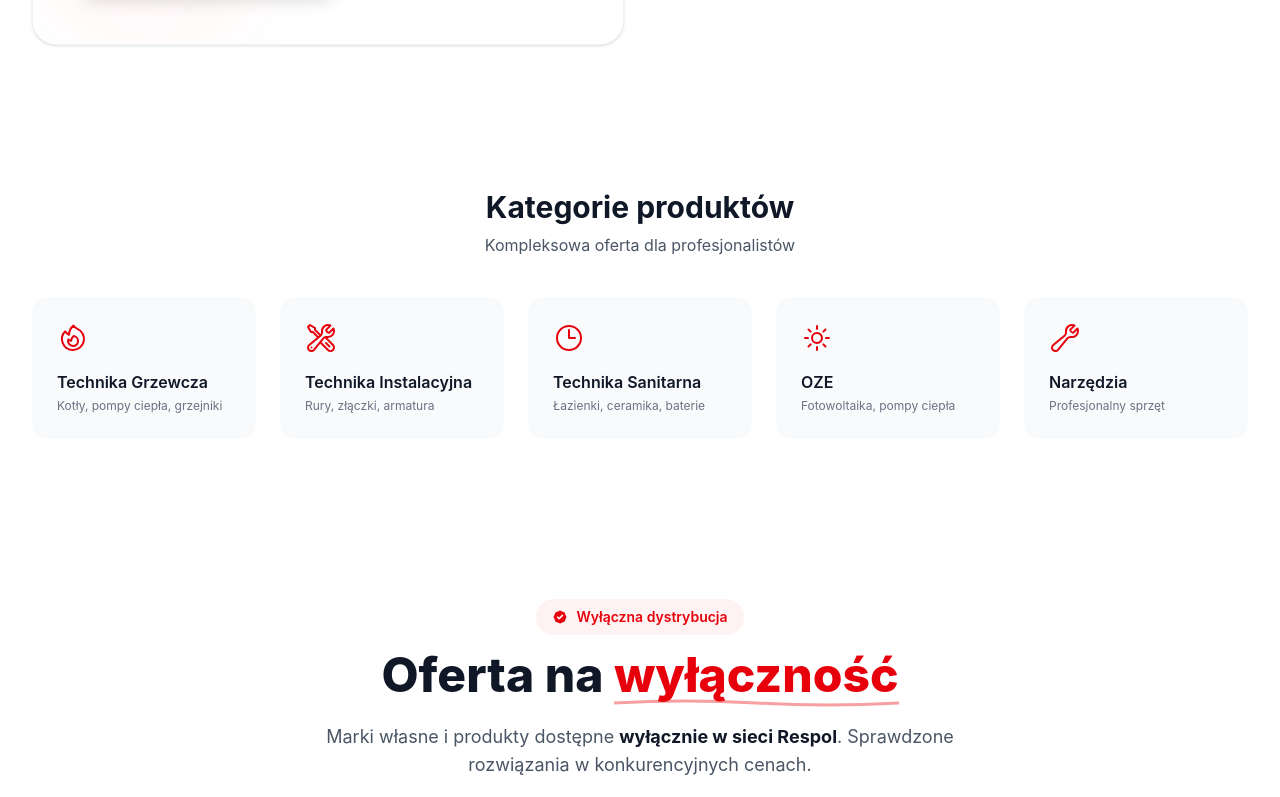
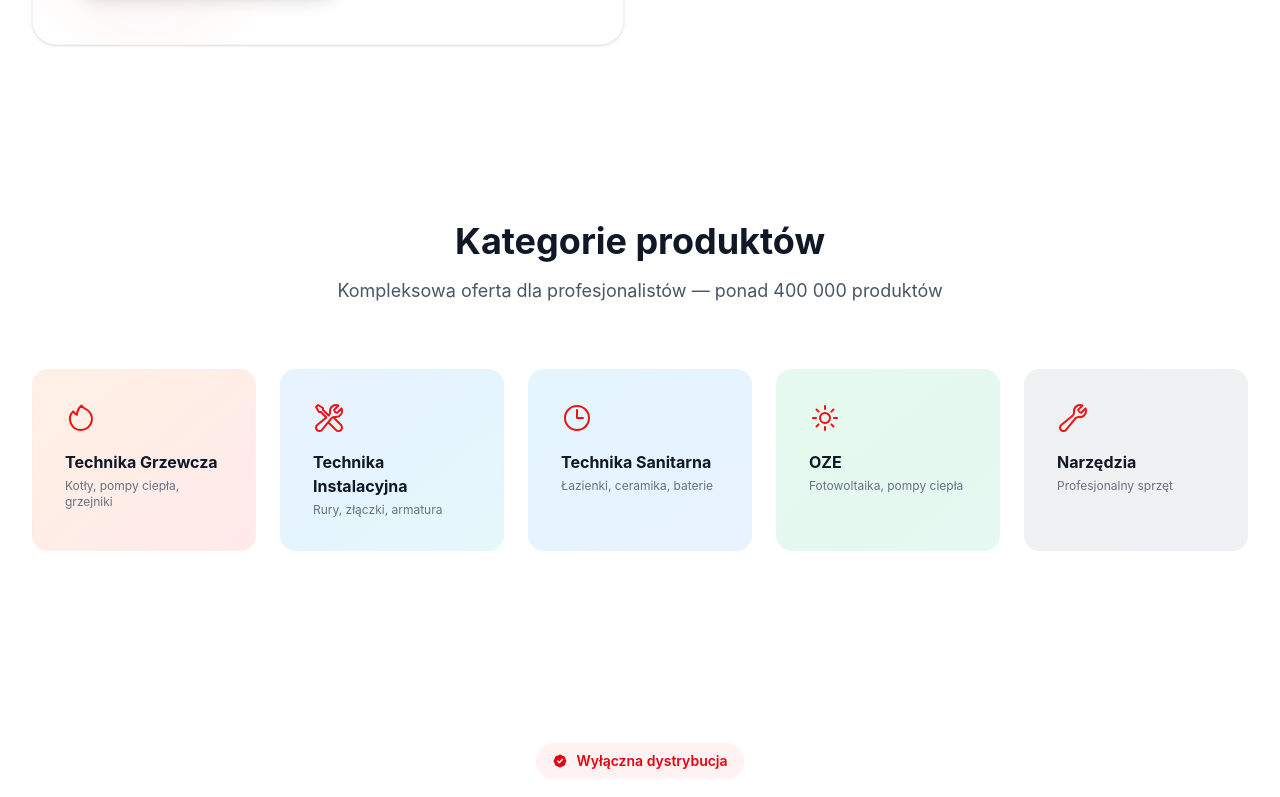
Before and after one commit to wwwCodeFixIT/Respol, a React (Vite) app: page / in a window 1280 px wide. Shown: the part 580-1377 px from the top of the page. Built offline with nearby package versions, Linux system fonts and the light colour scheme.

Commit message:
Update Categories.tsx

```diff
--- a/src/components/Categories.tsx
+++ b/src/components/Categories.tsx
@@ -1,105 +1,29 @@
-const categories = [
-  {
-    name: 'Technika Grzewcza',
-    description: 'Kotły, pompy ciepła, grzejniki',
-    icon: (
-      <svg className="w-8 h-8" fill="none" stroke="currentColor" viewBox="0 0 24 24" strokeWidth={1.5}>
-        <path strokeLinecap="round" strokeLinejoin="round" d="M15.362 5.214A8.252 8.252 0 0112 21 8.25 8.25 0 016.038 7.048 8.287 8.287 0 009 9.6a8.983 8.983 0 013.361-6.867 8.21 8.21 0 003 2.48z" />
-        <path strokeLinecap="round" strokeLinejoin="round" d="M12 18a3.75 3.75 0 00.495-7.467 5.99 5.99 0 00-1.925 3.546 5.974 5.974 0 01-2.133-1A3.75 3.75 0 0012 18z" />
-      </svg>
-    ),
-    href: 'https://respol.pl/index.php/technika-grzewcza/',
-    color: 'from-orange-500 to-red-500',
-  },
-  {
-    name: 'Technika Instalacyjna',
-    description: 'Rury, złączki, armatura',
-    icon: (
-      <svg className="w-8 h-8" fill="none" stroke="currentColor" viewBox="0 0 24 24" strokeWidth={1.5}>
-        <path strokeLinecap="round" strokeLinejoin="round" d="M11.42 15.17L17.25 21A2.652 2.652 0 0021 17.25l-5.877-5.877M11.42 15.17l2.496-3.03c.317-.384.74-.626 1.208-.766M11.42 15.17l-4.655 5.653a2.548 2.548 0 11-3.586-3.586l6.837-5.63m5.108-.233c.55-.164 1.163-.188 1.743-.14a4.5 4.5 0 004.486-6.336l-3.276 3.277a3.004 3.004 0 01-2.25-2.25l3.276-3.276a4.5 4.5 0 00-6.336 4.486c.091 1.076-.071 2.264-.904 2.95l-.102.085m-1.745 1.437L5.909 7.5H4.5L2.25 3.75l1.5-1.5L7.5 4.5v1.409l4.26 4.26m-1.745 1.437l1.745-1.437m6.615 8.206L15.75 15.75M4.867 19.125h.008v.008h-.008v-.008z" />
-      </svg>
-    ),
-    href: 'https://respol.pl/index.php/technika-instalacyjna/',
-    color: 'from-blue-500 to-indigo-500',
-  },
-  {
-    name: 'Technika Sanitarna',
-    description: 'Łazienki, ceramika, baterie',
-    icon: (
-      <svg className="w-8 h-8" fill="none" stroke="currentColor" viewBox="0 0 24 24" strokeWidth={1.5}>
-        <path strokeLinecap="round" strokeLinejoin="round" d="M12 6v6h4.5m4.5 0a9 9 0 11-18 0 9 9 0 0118 0z" />
-      </svg>
-    ),
-    href: 'https://respol.pl/index.php/technika-sanitarna/',
-    color: 'from-cyan-500 to-blue-500',
-  },
-  {
-    name: 'OZE',
-    description: 'Fotowoltaika, pompy ciepła',
-    icon: (
-      <svg className="w-8 h-8" fill="none" stroke="currentColor" viewBox="0 0 24 24" strokeWidth={1.5}>
-        <path strokeLinecap="round" strokeLinejoin="round" d="M12 3v2.25m6.364.386l-1.591 1.591M21 12h-2.25m-.386 6.364l-1.591-1.591M12 18.75V21m-4.773-4.227l-1.591 1.591M5.25 12H3m4.227-4.773L5.636 5.636M15.75 12a3.75 3.75 0 11-7.5 0 3.75 3.75 0 017.5 0z" />
-      </svg>
-    ),
-    href: 'https://respol.pl/index.php/odnawialne-zrodla-energii-3/',
-    color: 'from-green-500 to-emerald-500',
-  },
-  {
-    name: 'Narzędzia',
-    description: 'Profesjonalny sprzęt',
-    icon: (
-      <svg className="w-8 h-8" fill="none" stroke="currentColor" viewBox="0 0 24 24" strokeWidth={1.5}>
-        <path strokeLinecap="round" strokeLinejoin="round" d="M21.75 6.75a4.5 4.5 0 01-4.884 4.484c-1.076-.091-2.264.071-2.95.904l-7.152 8.684a2.548 2.548 0 11-3.586-3.586l8.684-7.152c.833-.686.995-1.874.904-2.95a4.5 4.5 0 016.336-4.486l-3.276 3.276a3.004 3.004 0 002.25 2.25l3.276-3.276c.256.565.398 1.192.398 1.852z" />
-      </svg>
-    ),
-    href: 'https://respol.pl/katalog-produktow/',
-    color: 'from-gray-600 to-gray-800',
-  },
-];
+import React, { useMemo } from "react";
 
 export function Categories() {
+  const categories = useMemo(() => [
+    { name: "Technika Grzewcza", desc: "Kotły, pompy ciepła, grzejniki", href: "https://respol.pl/index.php/technika-grzewcza/", color: "from-orange-500/10 to-red-500/10", icon: <svg className="w-8 h-8" fill="none" stroke="currentColor" viewBox="0 0 24 24" strokeWidth={1.5}><path strokeLinecap="round" strokeLinejoin="round" d="M15.362 5.214A8.252 8.252 0 0112 21 8.25 8.25 0 016.038 7.048 8.287 8.287 0 009 9.6a8.983 8.983 0 013.361-6.867 8.21 8.21 0 003 2.48z" /></svg> },
+    { name: "Technika Instalacyjna", desc: "Rury, złączki, armatura", href: "https://respol.pl/index.php/technika-instalacyjna/", color: "from-blue-500/10 to-cyan-500/10", icon: <svg className="w-8 h-8" fill="none" stroke="currentColor" viewBox="0 0 24 24" strokeWidth={1.5}><path strokeLinecap="round" strokeLinejoin="round" d="M11.42 15.17L17.25 21A2.652 2.652 0 0021 17.25l-5.877-5.877M11.42 15.17l2.496-3.03c.317-.384.74-.626 1.208-.766M11.42 15.17l-4.655 5.653a2.548 2.548 0 11-3.586-3.586l6.837-5.63m5.108-.233c.55-.164 1.163-.188 1.743-.14a4.5 4.5 0 004.486-6.336l-3.276 3.277a3.004 3.004 0 01-2.25-2.25l3.276-3.276a4.5 4.5 0 00-6.336 4.486c.091 1.076-.071 2.264-.904 2.95l-.102.085m-1.745 1.437L5.909 7.5H4.5L2.25 3.75l1.5-1.5L7.5 4.5v1.409l4.26 4.26" /></svg> },
+    { name: "Technika Sanitarna", desc: "Łazienki, ceramika, baterie", href: "https://respol.pl/index.php/technika-sanitarna/", color: "from-sky-500/10 to-blue-500/10", icon: <svg className="w-8 h-8" fill="none" stroke="currentColor" viewBox="0 0 24 24" strokeWidth={1.5}><path strokeLinecap="round" strokeLinejoin="round" d="M12 6v6h4.5m4.5 0a9 9 0 11-18 0 9 9 0 0118 0z" /></svg> },
+    { name: "OZE", desc: "Fotowoltaika, pompy ciepła", href: "https://respol.pl/index.php/odnawialne-zrodla-energii-3/", color: "from-green-500/10 to-emerald-500/10", icon: <svg className="w-8 h-8" fill="none" stroke="currentColor" viewBox="0 0 24 24" strokeWidth={1.5}><path strokeLinecap="round" strokeLinejoin="round" d="M12 3v2.25m6.364.386l-1.591 1.591M21 12h-2.25m-.386 6.364l-1.591-1.591M12 18.75V21m-4.773-4.227l-1.591 1.591M5.25 12H3m4.227-4.773L5.636 5.636M15.75 12a3.75 3.75 0 11-7.5 0 3.75 3.75 0 017.5 0z" /></svg> },
+    { name: "Narzędzia", desc: "Profesjonalny sprzęt", href: "https://respol.pl/katalog-produktow/", color: "from-gray-500/10 to-slate-500/10", icon: <svg className="w-8 h-8" fill="none" stroke="currentColor" viewBox="0 0 24 24" strokeWidth={1.5}><path strokeLinecap="round" strokeLinejoin="round" d="M21.75 6.75a4.5 4.5 0 01-4.884 4.484c-1.076-.091-2.264.071-2.95.904l-7.152 8.684a2.548 2.548 0 11-3.586-3.586l8.684-7.152c.833-.686.995-1.874.904-2.95a4.5 4.5 0 016.336-4.486l-3.276 3.276a3.004 3.004 0 002.25 2.25l3.276-3.276c.256.565.398 1.192.398 1.852z" /></svg> },
+  ], []);
+
   return (
-    <section className="py-12 lg:py-16 bg-white">
+    <section className="py-16 lg:py-24 bg-white">
       <div className="max-w-7xl mx-auto px-4 sm:px-6 lg:px-8">
-        {/* Nagłówek sekcji */}
-        <div className="text-center mb-10">
-          <h2 className="text-2xl lg:text-3xl font-bold text-gray-900 mb-2">
-            Kategorie produktów
-          </h2>
-          <p className="text-gray-600">
-            Kompleksowa oferta dla profesjonalistów
-          </p>
+        <div className="text-center mb-12 lg:mb-16">
+          <h2 className="text-3xl lg:text-4xl font-bold text-gray-900">Kategorie produktów</h2>
+          <p className="mt-4 text-gray-600 max-w-2xl mx-auto text-lg">Kompleksowa oferta dla profesjonalistów — ponad 400 000 produktów</p>
         </div>
-
         <div className="grid grid-cols-2 sm:grid-cols-3 lg:grid-cols-5 gap-4 lg:gap-6">
-          {categories.map((category) => (
-            <a
-              key={category.name}
-              href={category.href}
-              target="_blank"
-              rel="noopener noreferrer"
-              className="group relative bg-gray-50 hover:bg-white rounded-2xl p-6 transition-all duration-300 hover:shadow-lg border border-transparent hover:border-gray-200"
-            >
-              {/* Ikona */}
-              <div className="text-red-600 mb-4 group-hover:-translate-y-1 transition-transform duration-300">
-                {category.icon}
-              </div>
-
-              {/* Nazwa */}
-              <h3 className="font-semibold text-gray-900 text-sm lg:text-base mb-1 group-hover:text-red-600 transition-colors">
-                {category.name}
-              </h3>
-
-              {/* Opis */}
-              <p className="text-xs text-gray-500 hidden lg:block">
-                {category.description}
-              </p>
-
-              {/* Strzałka */}
-              <div className="absolute top-4 right-4 opacity-0 group-hover:opacity-100 transition-opacity">
-                <svg className="w-4 h-4 text-red-600" fill="none" stroke="currentColor" viewBox="0 0 24 24">
-                  <path strokeLinecap="round" strokeLinejoin="round" strokeWidth={2} d="M9 5l7 7-7 7" />
-                </svg>
+          {categories.map((c) => (
+            <a key={c.name} href={c.href} target="_blank" rel="noopener noreferrer" className={`group relative bg-gradient-to-br ${c.color} hover:shadow-xl rounded-2xl p-6 lg:p-8 transition-all duration-300 border border-transparent hover:border-gray-200`}>
+              <div className="text-[#ee1215] mb-4 transform group-hover:-translate-y-1 group-hover:scale-110 transition-all duration-300">{c.icon}</div>
+              <h3 className="font-bold text-gray-900 text-sm lg:text-base mb-1 group-hover:text-[#ee1215] transition-colors">{c.name}</h3>
+              <p className="text-xs text-gray-500 hidden lg:block">{c.desc}</p>
+              <div className="absolute top-4 right-4 opacity-0 group-hover:opacity-100 transform translate-x-2 group-hover:translate-x-0 transition-all">
+                <svg className="w-4 h-4 text-[#ee1215]" viewBox="0 0 24 24" fill="none" stroke="currentColor"><path strokeLinecap="round" strokeLinejoin="round" strokeWidth={2} d="M17 8l4 4m0 0l-4 4m4-4H3" /></svg>
               </div>
             </a>
           ))}
```
